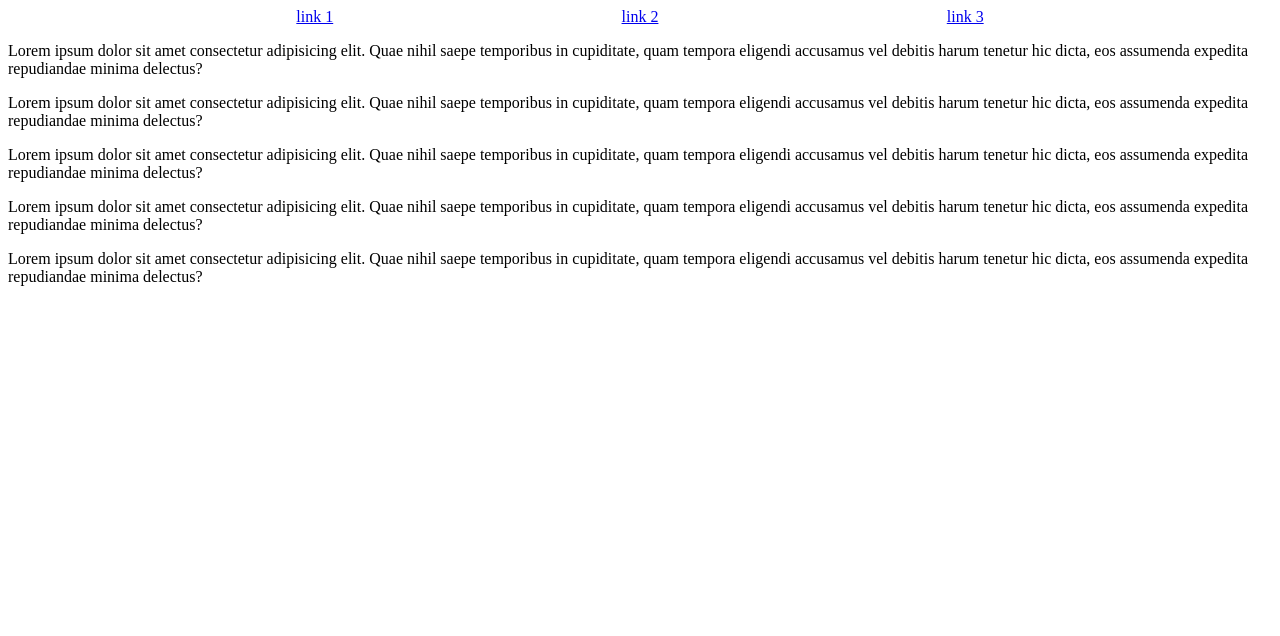
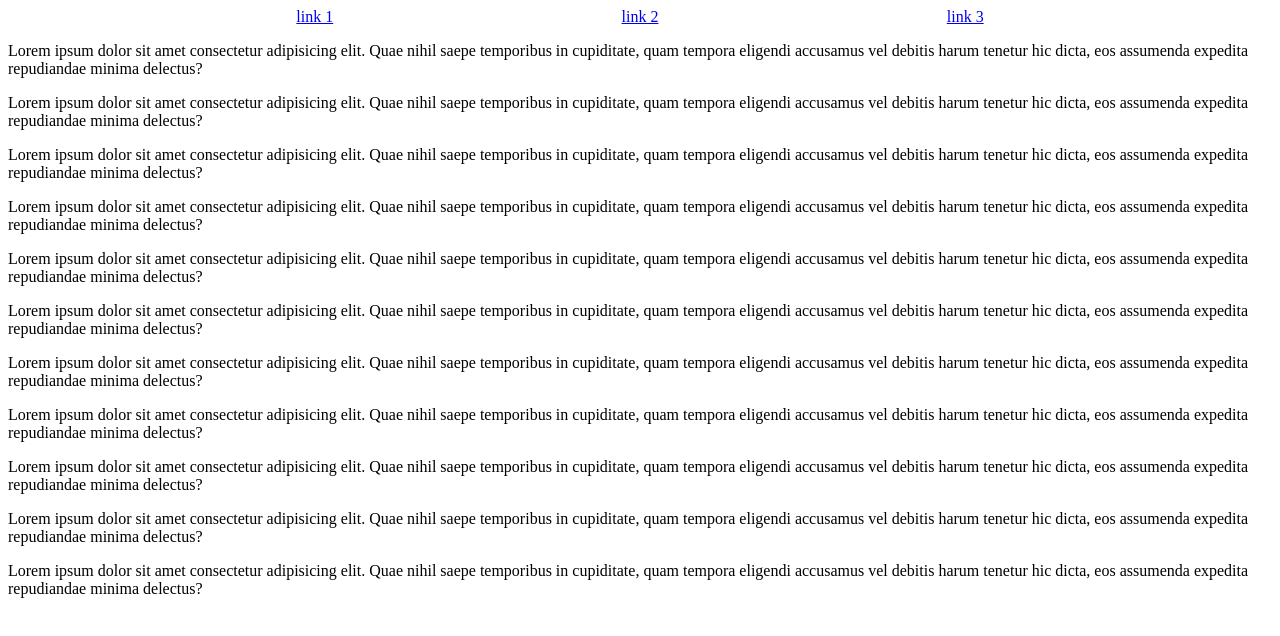
Before and after one commit to palmerusaf/tab-style-mobile-menu, a website built with webpack: page src/index.html in a window 1280 px wide. Built offline with nearby package versions, Linux system fonts and the light colour scheme.

Commit message:
add more sample text

```diff
--- a/src/index.html
+++ b/src/index.html
@@ -18,5 +18,11 @@
     <p>Lorem ipsum dolor sit amet consectetur adipisicing elit. Quae nihil saepe temporibus in cupiditate, quam tempora eligendi accusamus vel debitis harum tenetur hic dicta, eos assumenda expedita repudiandae minima delectus?</p>
     <p>Lorem ipsum dolor sit amet consectetur adipisicing elit. Quae nihil saepe temporibus in cupiditate, quam tempora eligendi accusamus vel debitis harum tenetur hic dicta, eos assumenda expedita repudiandae minima delectus?</p>
     <p>Lorem ipsum dolor sit amet consectetur adipisicing elit. Quae nihil saepe temporibus in cupiditate, quam tempora eligendi accusamus vel debitis harum tenetur hic dicta, eos assumenda expedita repudiandae minima delectus?</p>
+    <p>Lorem ipsum dolor sit amet consectetur adipisicing elit. Quae nihil saepe temporibus in cupiditate, quam tempora eligendi accusamus vel debitis harum tenetur hic dicta, eos assumenda expedita repudiandae minima delectus?</p>
+    <p>Lorem ipsum dolor sit amet consectetur adipisicing elit. Quae nihil saepe temporibus in cupiditate, quam tempora eligendi accusamus vel debitis harum tenetur hic dicta, eos assumenda expedita repudiandae minima delectus?</p>
+    <p>Lorem ipsum dolor sit amet consectetur adipisicing elit. Quae nihil saepe temporibus in cupiditate, quam tempora eligendi accusamus vel debitis harum tenetur hic dicta, eos assumenda expedita repudiandae minima delectus?</p>
+    <p>Lorem ipsum dolor sit amet consectetur adipisicing elit. Quae nihil saepe temporibus in cupiditate, quam tempora eligendi accusamus vel debitis harum tenetur hic dicta, eos assumenda expedita repudiandae minima delectus?</p>
+    <p>Lorem ipsum dolor sit amet consectetur adipisicing elit. Quae nihil saepe temporibus in cupiditate, quam tempora eligendi accusamus vel debitis harum tenetur hic dicta, eos assumenda expedita repudiandae minima delectus?</p>
+    <p>Lorem ipsum dolor sit amet consectetur adipisicing elit. Quae nihil saepe temporibus in cupiditate, quam tempora eligendi accusamus vel debitis harum tenetur hic dicta, eos assumenda expedita repudiandae minima delectus?</p>
   </body>
 </html>
```
